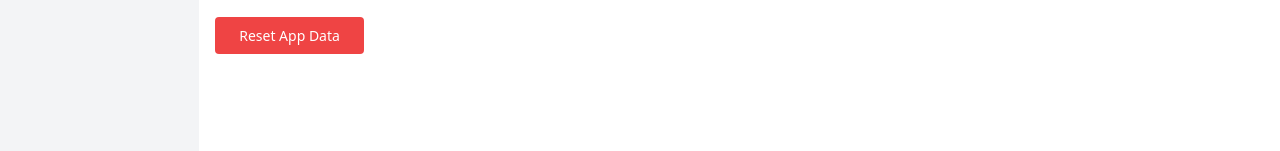
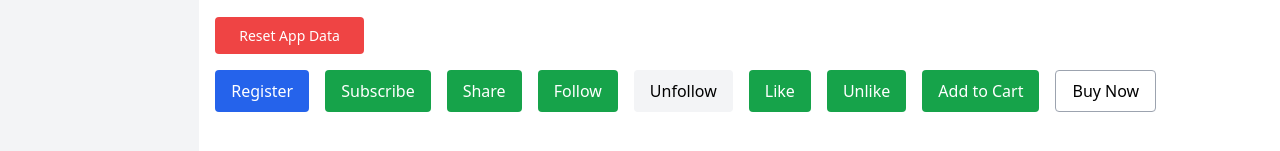
Before and after one commit to Romal-2303/spr_project, a Next.js app: page /settings in a window 1280 px wide. Shown: the part 175-326 px from the top of the page. Built offline with nearby package versions, Linux system fonts and the light colour scheme.

Commit message:
Created button component and used it around 50 times

```diff
--- /dev/null
+++ b/src/components/Button/Button.tsx
@@ -0,0 +1,62 @@
+import { cn } from "@/utility/cn";
+import React from "react";
+
+interface ButtonProps {
+  children: React.ReactNode;
+  className?: string;
+  variant?:
+    | "primary"
+    | "secondary"
+    | "outline"
+    | "warning"
+    | "success"
+    | "danger";
+  onClick?: () => void;
+  disabled?: boolean;
+  type?: "button" | "submit" | "reset";
+  size?: "sm" | "md" | "lg";
+}
+
+const Button = ({
+  children,
+  className = "",
+  variant = "primary",
+  disabled = false,
+  type = "button",
+  size = "md",
+}: ButtonProps) => {
+  const baseStyles = "rounded font-medium";
+
+  const variants = {
+    primary: "bg-blue-600 text-white hover:bg-blue-700",
+    secondary: "bg-gray-100 text-black hover:bg-gray-200",
+    outline: "border border-gray-400 text-black hover:bg-gray-100",
+    warning: "bg-yellow-500 hover:bg-yellow-600 text-white",
+    success: "bg-green-600 hover:bg-green-700 text-white",
+    danger: "bg-red-600 hover:bg-red-700 text-white",
+  };
+
+  const sizes = {
+    sm: "text-sm px-3 py-1.5",
+    md: "text-base px-4 py-2",
+    lg: "text-lg px-5 py-3",
+  };
+
+  return (
+    <button
+      type={type}
+      className={cn(
+        baseStyles,
+        variants[variant],
+        sizes[size],
+        disabled && "opacity-50 cursor-not-allowed",
+        className
+      )}
+      disabled={disabled}
+    >
+      {children}
+    </button>
+  );
+};
+
+export default Button;
--- a/src/components/CreatePrompt/CreatePrompt.tsx
+++ b/src/components/CreatePrompt/CreatePrompt.tsx
@@ -1,5 +1,6 @@
 import React from "react";
 import Dropdown from "../Dropdown/Dropdown";
+import Button from "@/components/Button/Button";
 
 const CreatePrompt = () => {
   return (
@@ -20,6 +21,20 @@ const CreatePrompt = () => {
           Save Template
         </button>
       </div>
+
+      <div className="flex gap-4 w-full mt-4">
+        <Button>Apply</Button>
+        <Button>Close</Button>
+        <Button>View All</Button>
+        <Button>More Info</Button>
+        <Button variant="secondary">Discover</Button>
+        <Button variant="secondary">Settings</Button>
+        <Button variant="outline">Launch</Button>
+        <Button variant="outline">Accept</Button>
+        <Button variant="danger">Decline</Button>
+        <Button variant="danger">Remove</Button>
+        <Button variant="danger">Cancel</Button>
+      </div>
     </div>
   );
 };
--- a/src/components/DefaultLayout/DefaultLayout.tsx
+++ b/src/components/DefaultLayout/DefaultLayout.tsx
@@ -10,7 +10,7 @@ const DefaultLayout = ({ children }: DefaultLayoutProps) => {
   return (
     <div className="flex w-full h-screen">
       <Sidebar />
-      <div className="w-full">
+      <div className="w-full overflow-y-scroll">
         <Header />
         {children}
       </div>
--- a/src/components/Favourites/Favourites.tsx
+++ b/src/components/Favourites/Favourites.tsx
@@ -4,6 +4,7 @@ import React from "react";
 import { useState, useEffect } from "react";
 import { preBuiltTemplates } from "@/utility/mockdata";
 import { HeartIcon, HeartFilledIcon } from "@radix-ui/react-icons";
+import Button from "@/components/Button/Button";
 
 interface ObjType {
   [key: number]: boolean;
@@ -64,6 +65,21 @@ const Favourites = () => {
           </>
         ))}
       </div>
+
+      <div className="flex gap-4 w-full mt-4">
+        <Button>Learn More</Button>
+        <Button>Get Started</Button>
+        <Button variant="success">Save</Button>
+        <Button variant="danger">Delete</Button>
+        <Button variant="warning">Update</Button>
+        <Button variant="success">Send</Button>
+        <Button variant="secondary" disabled={true}>
+          Not Allowed
+        </Button>
+        <Button variant="outline">Explore</Button>
+        <Button variant="outline">Read More</Button>
+        <Button variant="outline">View Details</Button>
+      </div>
     </div>
   );
 };
--- a/src/components/FrequentlyAskedQuestion/FrequentlyAskedQuestion.tsx
+++ b/src/components/FrequentlyAskedQuestion/FrequentlyAskedQuestion.tsx
@@ -1,5 +1,6 @@
 import React from "react";
 import Accordian from "../Accordian/Accordian";
+import Button from "../Button/Button";
 
 const FrequentlyAskedQuestion = () => {
   return (
@@ -23,6 +24,18 @@ const FrequentlyAskedQuestion = () => {
           },
         ]}
       />
+
+      <div className="flex gap-4 w-full mt-4">
+        <Button>Checkout</Button>
+        <Button>Confirm</Button>
+        <Button variant="danger">Reject</Button>
+        <Button>Start Free Trial</Button>
+        <Button variant="warning">Enable</Button>
+        <Button variant="warning">Disable</Button>
+        <Button variant="outline">Upload</Button>
+        <Button variant="warning">Refresh</Button>
+        <Button variant="warning">Retry</Button>
+      </div>
     </div>
   );
 };
--- a/src/components/Homepage/Homepage.tsx
+++ b/src/components/Homepage/Homepage.tsx
@@ -4,6 +4,7 @@ import { preBuiltTemplates } from "@/utility/mockdata";
 import { useRouter } from "next/navigation";
 import { HeartIcon, HeartFilledIcon } from "@radix-ui/react-icons";
 import React, { useEffect, useState } from "react";
+import Button from "../Button/Button";
 
 interface ObjType {
   [key: number]: boolean;
@@ -55,7 +56,7 @@ const Homepage = () => {
         </div>
       </div>
 
-      <div className="flex flex-wrap gap-4 mt-10">
+      <div className="flex flex-wrap gap-4 mt-4">
         {preBuiltTemplates.map((template, templateIndex) => (
           <div
             key={templateIndex}
@@ -79,6 +80,23 @@ const Homepage = () => {
           </div>
         ))}
       </div>
+
+      <div className="flex flex-wrap gap-4 w-full mt-4">
+        <Button>Click Me</Button>
+        <Button>Next</Button>
+        <Button>Previous</Button>
+        <Button>Continue</Button>
+        <Button>Play</Button>
+        <Button variant="secondary">Go Back</Button>
+        <Button variant="secondary">Try Now</Button>
+        <Button variant="secondary" disabled={true}>
+          Disabled
+        </Button>
+        <Button variant="success">Download</Button>
+        <Button variant="outline">Sign In</Button>
+        <Button variant="success">Sign out</Button>
+        <Button variant="outline">Book Now</Button>
+      </div>
     </div>
   );
 };
--- a/src/components/Settings/Settings.tsx
+++ b/src/components/Settings/Settings.tsx
@@ -1,5 +1,6 @@
 import { Switch } from "@radix-ui/themes";
 import React from "react";
+import Button from "@/components/Button/Button";
 
 const Settings = () => {
   return (
@@ -21,6 +22,18 @@ const Settings = () => {
           Reset App Data
         </button>
       </div>
+
+      <div className="flex gap-4 w-full mt-4">
+        <Button>Register</Button>
+        <Button variant="success">Subscribe</Button>
+        <Button variant="success">Share</Button>
+        <Button variant="success">Follow</Button>
+        <Button variant="secondary">Unfollow</Button>
+        <Button variant="success">Like</Button>
+        <Button variant="success">Unlike</Button>
+        <Button variant="success">Add to Cart</Button>
+        <Button variant="outline">Buy Now</Button>
+      </div>
     </div>
   );
 };
--- /dev/null
+++ b/src/utility/cn.ts
@@ -0,0 +1,3 @@
+export function cn(...classes: (string | boolean | undefined | null)[]) {
+  return classes.filter(Boolean).join(" ");
+}
```
